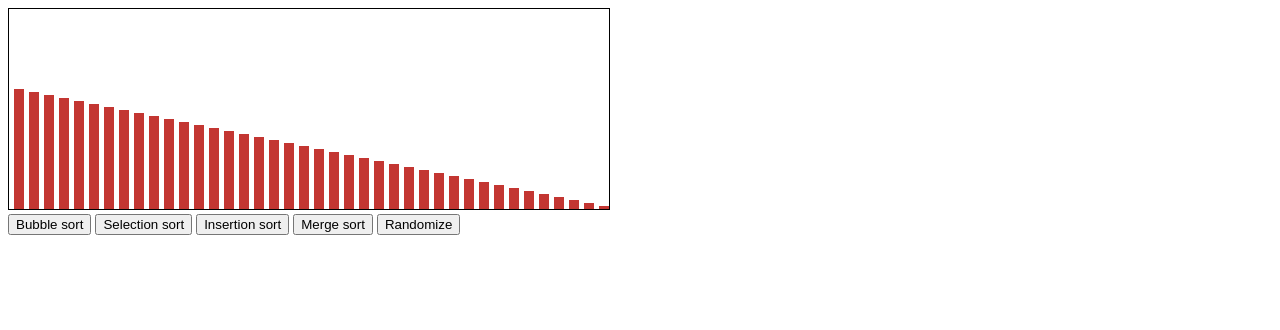
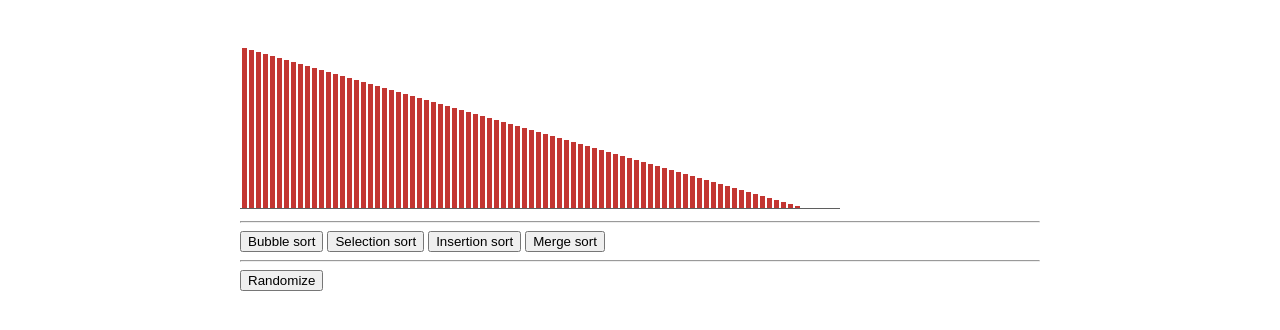
Before and after one commit to ps-aux/algos, a website built with webpack: page javascript/index.html in a window 1280 px wide. Built offline with nearby package versions, Linux system fonts and the light colour scheme.

Commit message:
Make columns thinner

```diff
--- a/javascript/index.html
+++ b/javascript/index.html
@@ -10,14 +10,17 @@
     <canvas id="canvas" width="600" height="200">
         Canvas, hell yeah !
     </canvas>
+    <hr>
+
+    <button id="bubble-sort">Bubble sort</button>
+    <button id="selection-sort">Selection sort</button>
+    <button id="insertion-sort">Insertion sort</button>
+    <button id="merge-sort">Merge sort</button>
+    <hr>
+
+    <button id="randomize">Randomize</button>
 </div>
 
-<button id="bubble-sort">Bubble sort</button>
-<button id="selection-sort">Selection sort</button>
-<button id="insertion-sort">Insertion sort</button>
-<button id="merge-sort">Merge sort</button>
-
-<button id="randomize">Randomize</button>
 
 </body>
 <script src="bundle.js"></script>
--- a/javascript/src/display.js
+++ b/javascript/src/display.js
@@ -6,8 +6,8 @@ export default class Display {
         this.canvas = canvas
         this.ctx = canvas.getContext('2d')
 
-        this.colWidth = 10
-        this.spacing = 5
+        this.colWidth = 5
+        this.spacing = 2
         this.color = '#C33632'
         this.selectedColor = '#5F5F5F'
         this.examinedColor = '#C0C0C0'
--- a/javascript/src/main.js
+++ b/javascript/src/main.js
@@ -20,7 +20,7 @@ document.getElementById('randomize').onclick = randomize
 
 const speed = 10
 
-const orig = _.range(40, 0)
+const orig = _.range(80, 0)
 // Build model from sorted (dev purposes)
 const model = orig.map(val => {
     return {val: val}
@@ -28,7 +28,7 @@ const model = orig.map(val => {
 
 
 // Show original array
-const display = new Display(document.getElementById('canvas'), 3)
+const display = new Display(document.getElementById('canvas'), 2)
 display.setArrayModel(model)
 
 const sorts = {
@@ -55,12 +55,3 @@ function randomize() {
     display.setArrayModel(player.getModel())
     player.play()
 }
-
-
-function swap(array, a, b) {
-    console.debug('swapping', a, b)
-    assert(a !== b)
-    const tmp = array[b]
-    array[b] = array[a]
-    array[a] = tmp
-}
--- a/javascript/style.css
+++ b/javascript/style.css
@@ -1,8 +1,8 @@
 #canvas {
-    border: 1px solid black;
-
+    border-bottom: 1px solid #5f5f5f;
 }
 
 div.canvas {
     margin:auto;
+    width: 800px;
 }
```
Also changed, not shown: 1 other file.
